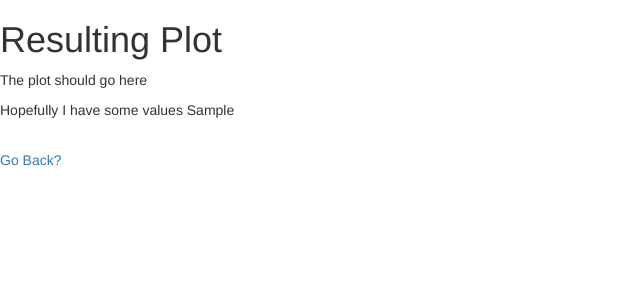
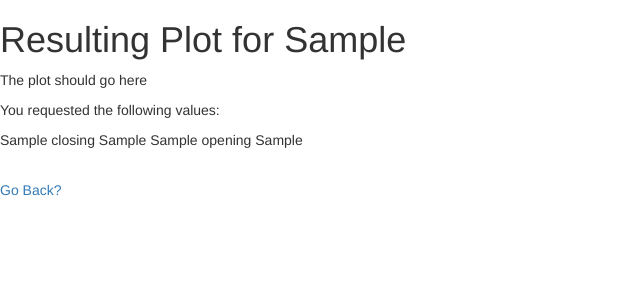
Before and after one commit to EAHub/TDI_Flask_Demo, a Flask app: template templates/Page2.html in a window 1280 px wide. Shown: the top 300 px of the page, without its empty margins (0-640 px from the left). Run offline with Flask 2, Linux system fonts and the light colour scheme; the template is opened without the code that fills it: most values are stand-ins (such as "Sample title", 1, 10 or a date in 2020); some libraries are stand-ins or nearby versions.

Commit message:
passing more variables to P2

```diff
--- a/app.py
+++ b/app.py
@@ -11,17 +11,14 @@ def Page1():
   return render_template('Page1.html')
 
 
-# vars from <form id='Page1_Form' method='post' action='Page2'> on page 1
-	# ticker_symbol = request.form['ticker_symbol']
-	# closing = request.form['closing']
-	# adj_close = request.form['adj_close']
-	# opening = request.form['opening']
-	# adj_opening = request.form['adj_opening']
-
-
 @app.route('/Page2', methods=['GET', 'POST'])
 def Page2():
-  return render_template('Page2.html', ticker_symbol=request.form['ticker_symbol'])
+  return render_template('Page2.html',
+  	ticker_symbol=request.form['ticker_symbol'],
+  	closing = request.form['closing'],
+  	adj_close = request.form['adj_close'],
+  	opening = request.form['opening'],
+  	adj_opening = request.form['adj_opening'])
 
 if __name__ == '__main__':
   app.run(port=33507)
--- a/templates/Page2.html
+++ b/templates/Page2.html
@@ -12,11 +12,11 @@
 
 <body>
 	<div>
-  		<h1>Resulting Plot</h1>
+  		<h1>Resulting Plot for {{ ticker_symbol }} </h1>
 		<p>The plot should go here</p>
 
-		<p>Hopefully I have some values {{ ticker_symbol }} </p>
-
+		<p>You requested the following values:</p>
+		<p> {{ closing }} {{ adj_close }} {{ opening }} {{ adj_opening }} </p>
 		<br>
 		<a href="/Page1">Go Back?</a>
 	</div>
```
